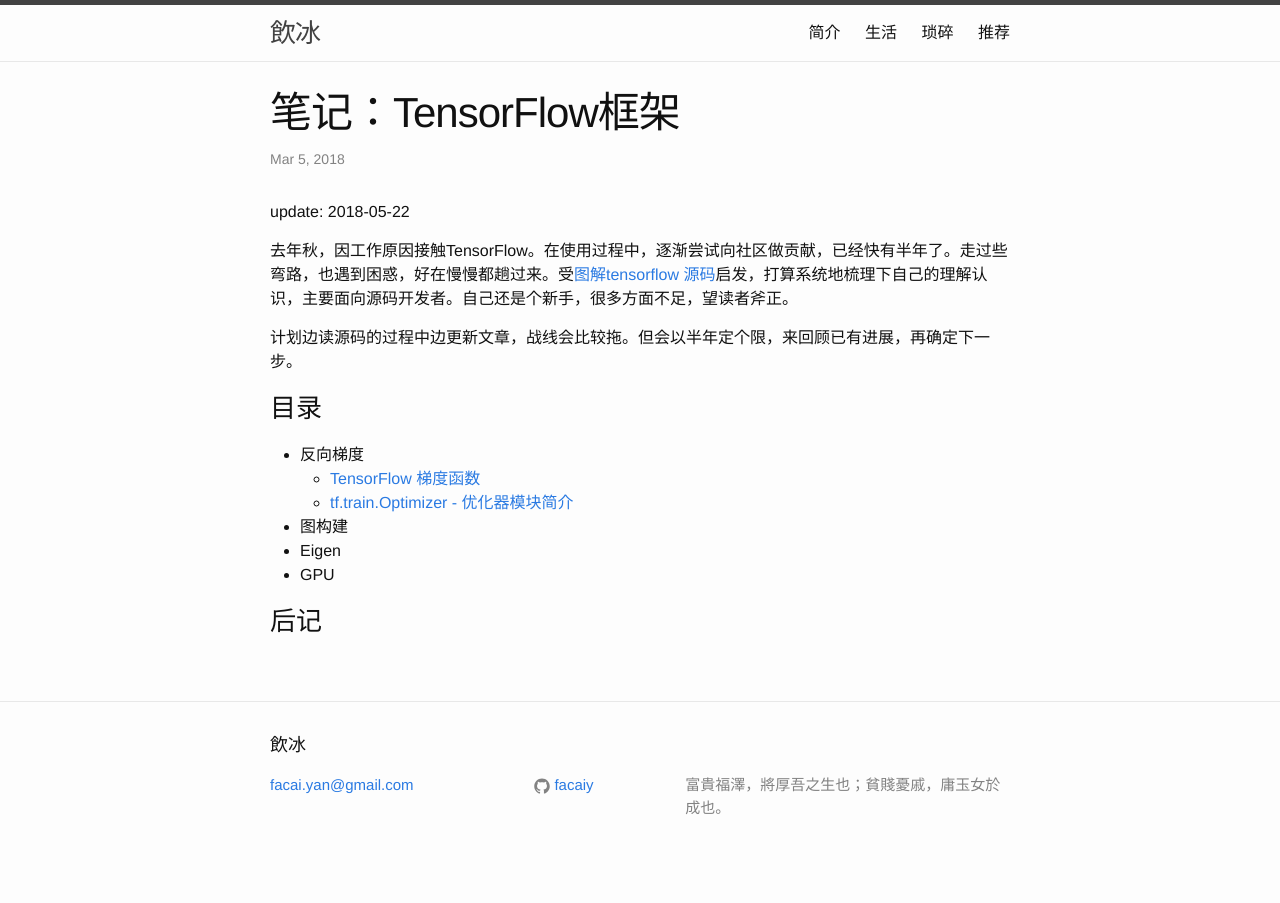
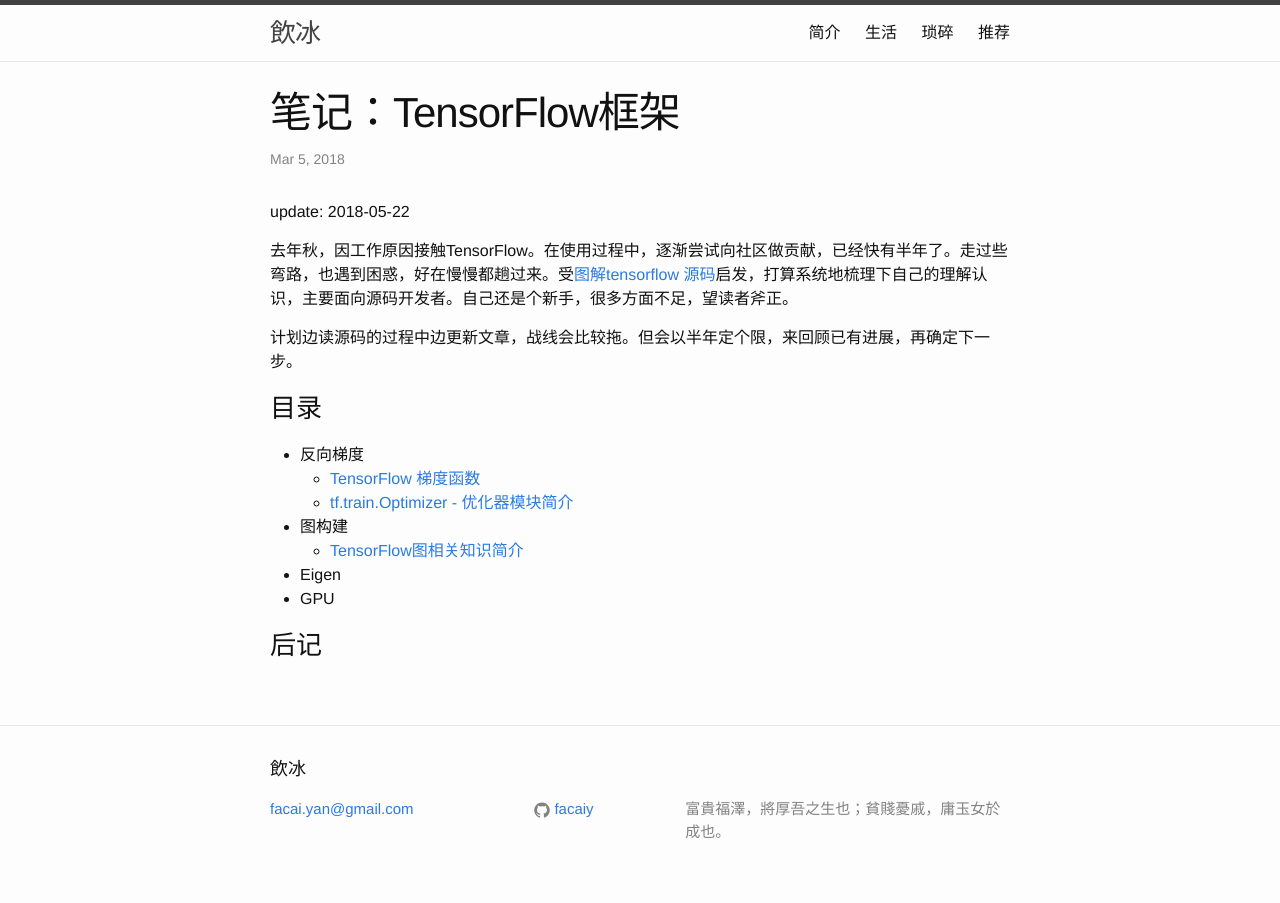
Before and after one commit to facaiy/facaiy.github.io, a Jekyll site: the page built from _posts/2018-03-05-tensorflow-learning.md, in a window 1280 px wide. Built offline with Jekyll 4.4.1, drawn with Linux system fonts in a browser that asks for light colours; comment, search, counter and statistics services are not loaded.

Commit message:
TF: 增加tf.graph简介

```diff
--- a/_posts/2018-03-05-tensorflow-learning.md
+++ b/_posts/2018-03-05-tensorflow-learning.md
@@ -21,6 +21,7 @@
   - [TensorFlow 梯度函数](http://nbviewer.jupyter.org/github/facaiy/book_notes/blob/master/tensorflow_code/gradient/op_gradient_calculation.ipynb)
   - [tf.train.Optimizer - 优化器模块简介](http://nbviewer.jupyter.org/github/facaiy/book_notes/blob/master/tensorflow_code/optimizer/note.ipynb)
 + 图构建
+  - [TensorFlow图相关知识简介](http://nbviewer.jupyter.org/github/facaiy/book_notes/blob/master/tensorflow_code/graph/intro.ipynb)
 + Eigen
 + GPU
 
```
